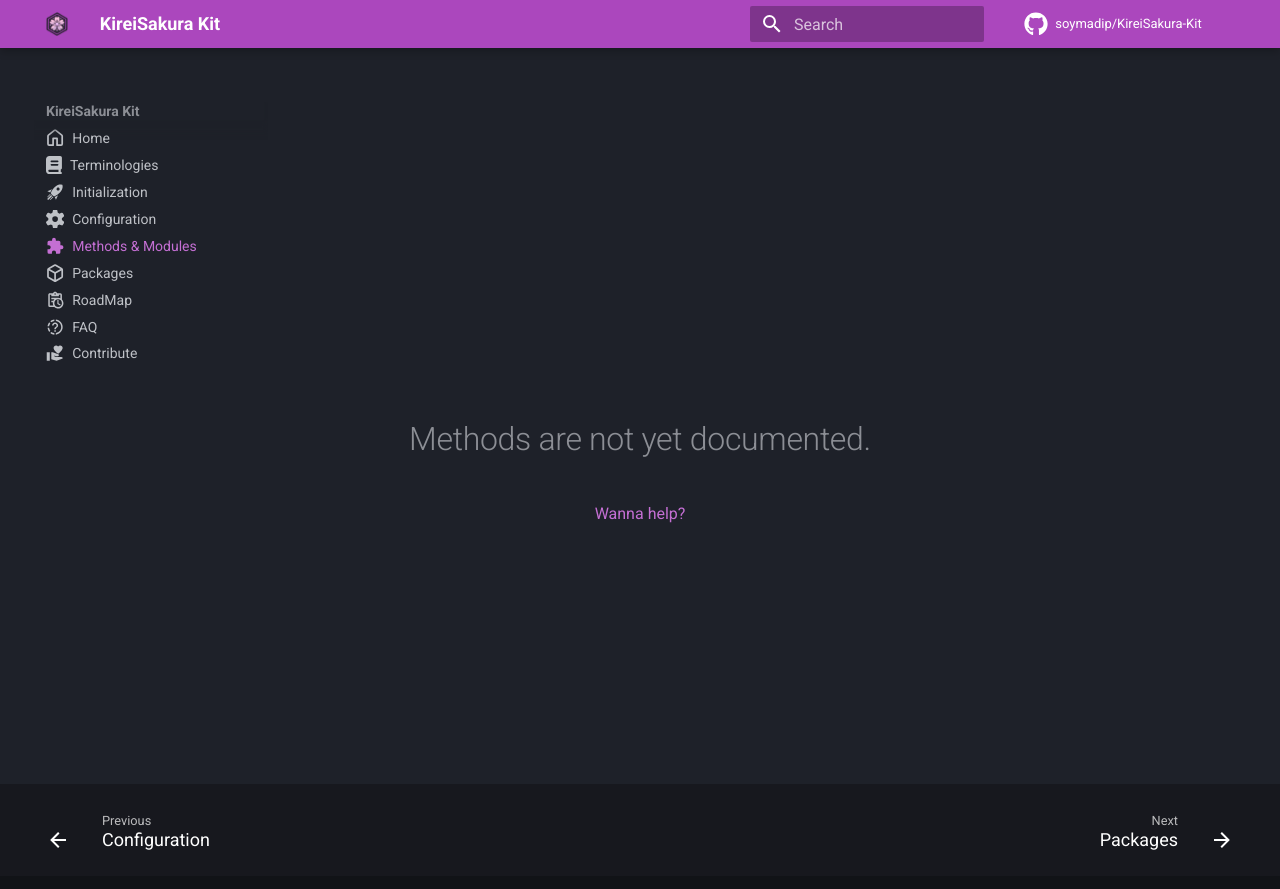
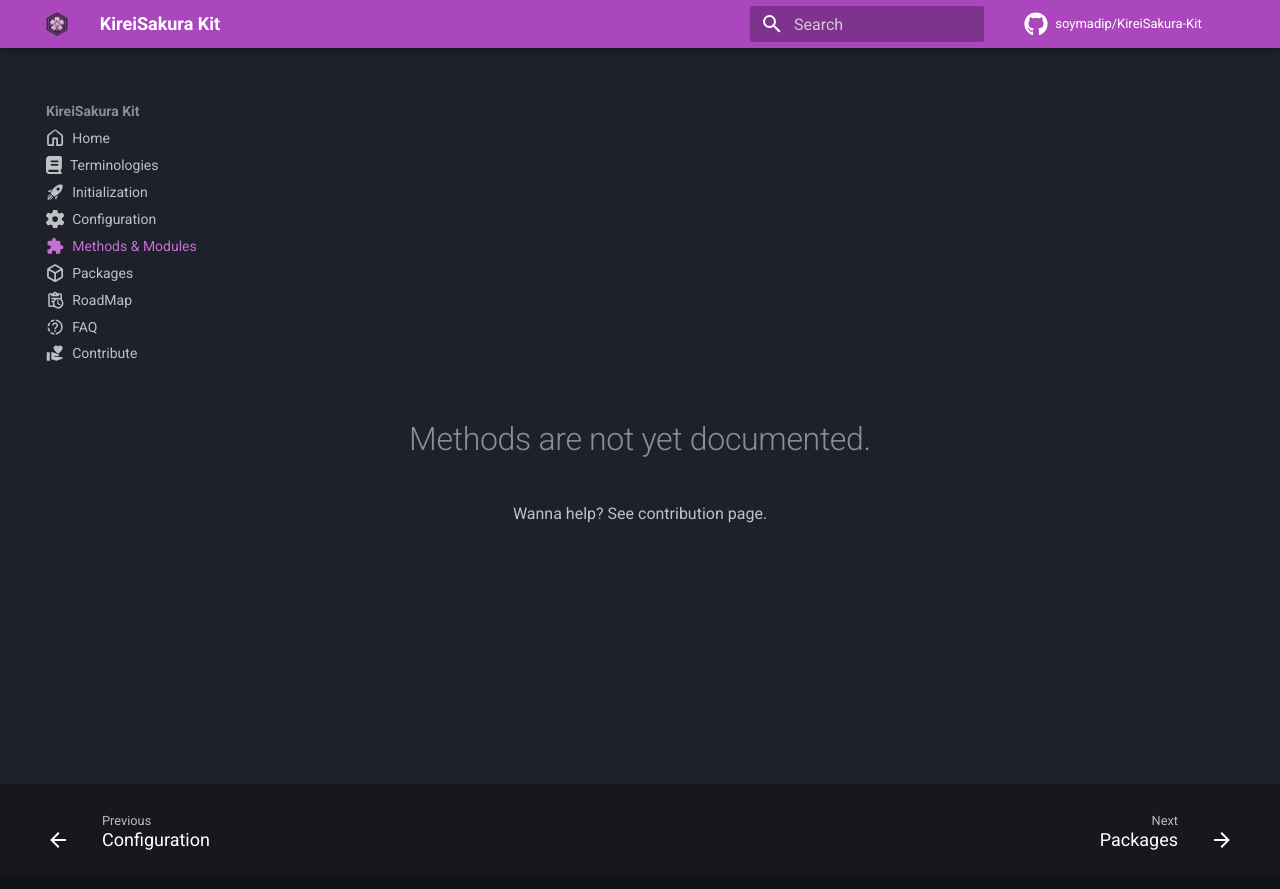
Before and after one commit to soymadip/KireiSakura-Kit, an MkDocs documentation site: the page built from docs/docs/methods.md, in a window 1280 px wide. Shown: the top 889 px of the page. Built offline with MkDocs 1.6.1 and Material for MkDocs 9.7.7, drawn with Linux system fonts in a browser that asks for light colours; comment, search, counter and statistics services are not loaded.

Commit message:
docs: fix contribution page link and workflow file.

```diff
--- a/docs/docs/methods.md
+++ b/docs/docs/methods.md
@@ -6,5 +6,5 @@ icon: material/puzzle
 <div align="center" style="padding-top:30vh;">
 </br></br>
 <h1> Methods are not yet documented.</h1>
-<a href="./contributing.html/#how-to-help-writing-docs">Wanna help?</a>
+<p>Wanna help? See contribution page.</p>
 </div>
```
Also changed, not shown: 1 other file.
